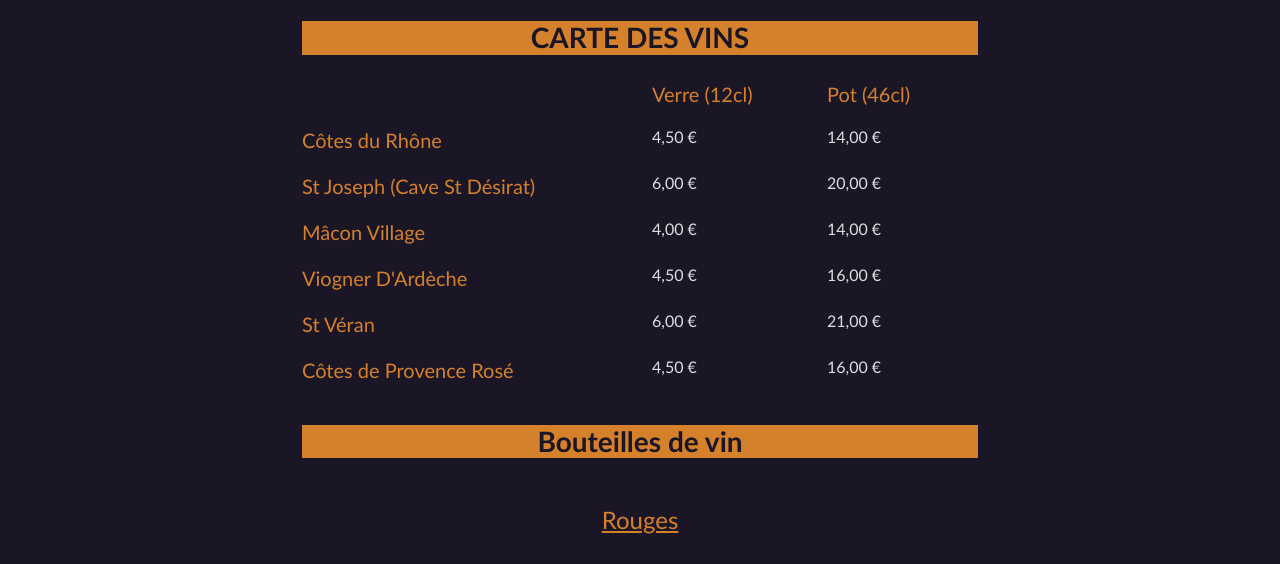
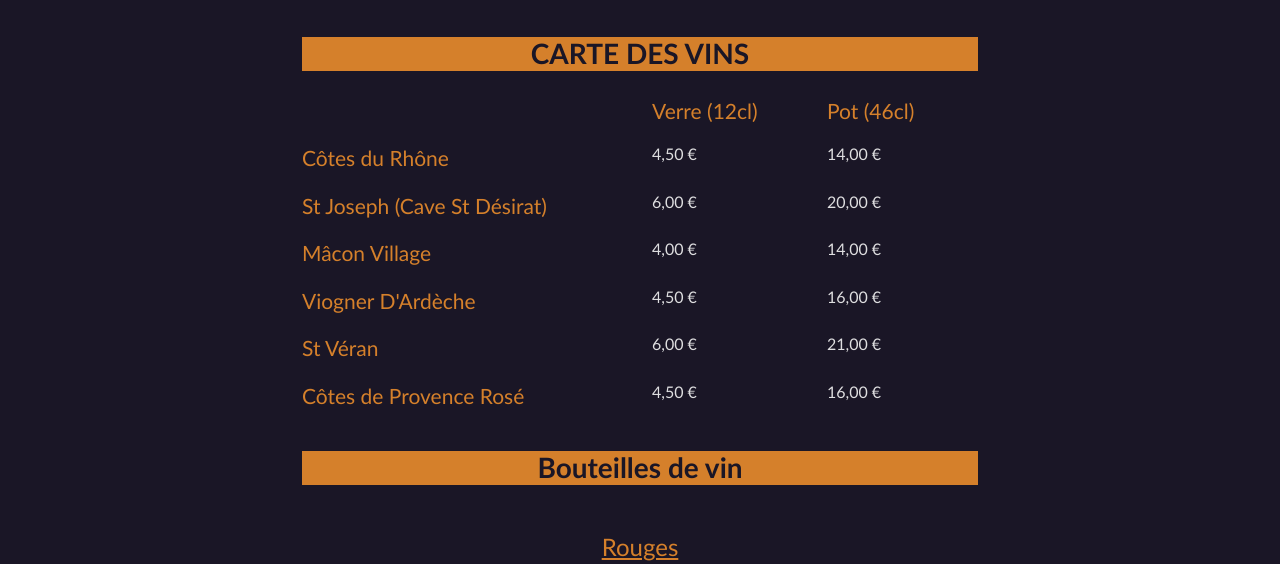
Before and after one commit to alex-cavaliere/Glops_menu, a website: page index.html in a window 1280 px wide. Shown: the part 183-747 px from the top of the page. Drawn offline with nearby package versions, Linux system fonts and the light colour scheme.

Commit message:
update client

```diff
--- a/index.html
+++ b/index.html
@@ -21,7 +21,7 @@
     <div class="container">
         <div class="row">
             <div class="col-12 text-center">
-                <h3 class="mt-2 mb-4">CARTE DES VINS</h3>
+                <h3 class="mt-4 mb-4">CARTE DES VINS</h3>
             </div>
         </div>
         <div class="row">
--- a/scss/main.scss
+++ b/scss/main.scss
@@ -35,6 +35,10 @@ h2
 {
     margin-top: -10px;
     font-size: 22px;
+}
+.gold
+{
+  font-size: 21px;
 }
 #pablito
 {
```
Also changed, not shown: css/main.css, 1 other file.
